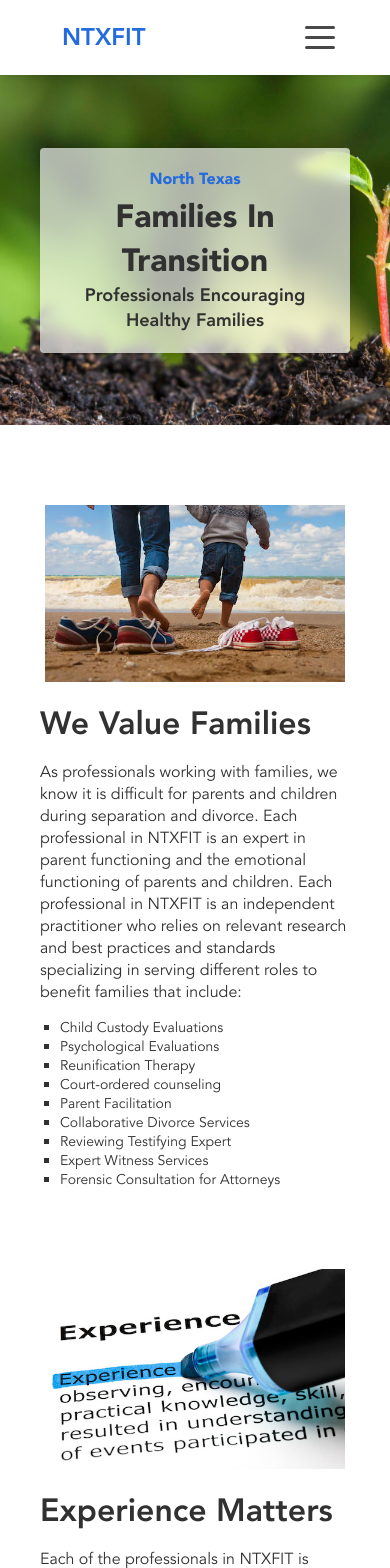
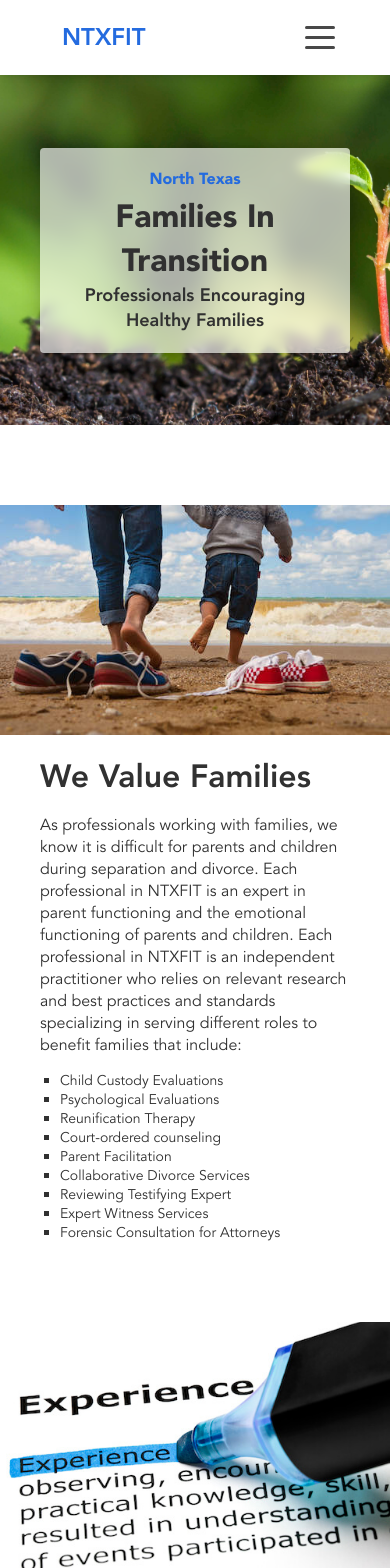
Before and after one commit to Modern-Lawyer-Marketing/ntxfit, a React (Create React App) app: page / in a window 390 px wide. Shown: the top 1568 px of the page. Built offline with nearby package versions, Linux system fonts and the light colour scheme.

Commit message:
Better responsiveness on home page

```diff
--- a/src/styles/home/about.scss
+++ b/src/styles/home/about.scss
@@ -25,15 +25,15 @@
     }
 
     img {
-      margin-right: 50px;
-      width: 40%;
+      margin-right: 30px;
+      width: calc(50% - 30px);
     }
 
     &.flip {
       flex-flow: row-reverse;
 
       img {
-        margin-left: 50px;
+        margin-left: 30px;
       }
     }
 
@@ -42,9 +42,12 @@
       flex-flow: column;
 
       img {
+        // height: 100vh;
         margin: 0 0 20px;
-        max-width: 300px;
-        width: 100%;
+        max-height: 300px;
+        max-width: 100vw;
+        // width: 100%;
+        width: auto;
       }
     }
   }
```
